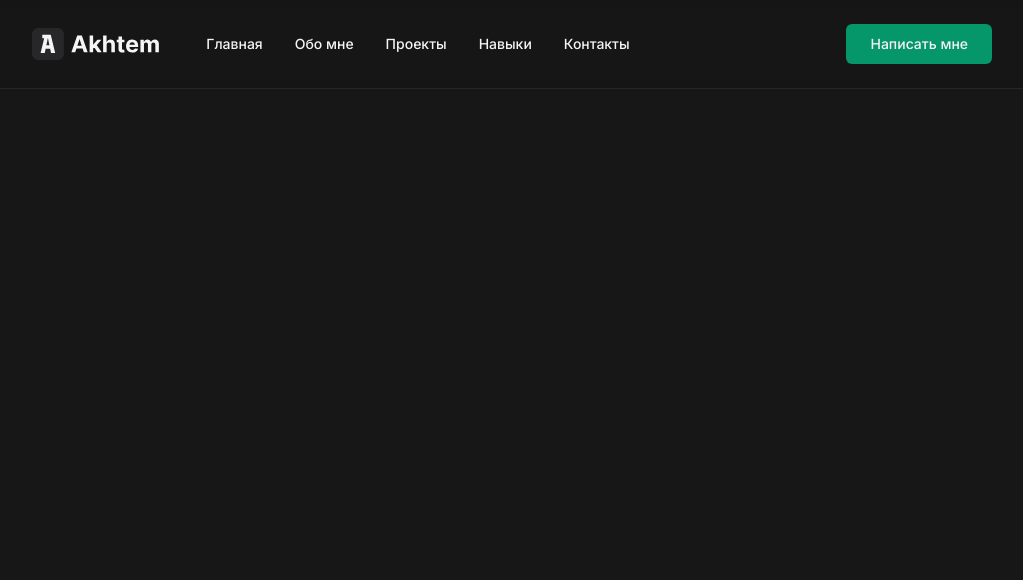
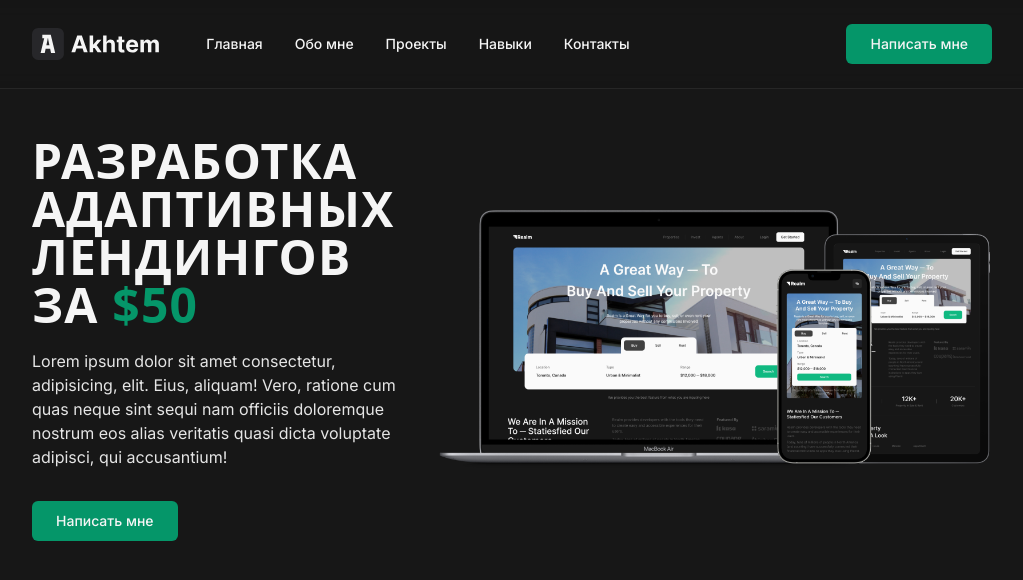
Before and after one commit to aliiev/aliiev, a React (Create React App) app: page / in a window 1280 px wide. Shown: the top 580 px of the page, without its empty margins (128-1151 px from the left). Built offline with nearby package versions, Linux system fonts and the light colour scheme; a web font is replaced by a local one.

Commit message:
Created Hero section

```diff
--- a/src/App.js
+++ b/src/App.js
@@ -1,9 +1,10 @@
 import Navbar from './components/Navbar'
-import HeroImg from './resources/images/hero.png'
+import Hero from './sections/Hero'
 
 const App = () => (
   <>
     <Navbar />
+    <Hero />
   </>
 )
 
--- a/src/components/Navbar.js
+++ b/src/components/Navbar.js
@@ -6,7 +6,7 @@ const Navbar = () => {
 
   return (
     <nav className={ `sticky bg-neutral-900 ${ !isOpen && 'backdrop-blur bg-opacity-60' } sm:backdrop-blur sm:bg-opacity-60 border-b border-neutral-800 w-full top-0 transition-opacity` }>
-      <div className="relative flex flex-col sm:flex-row justify-between items-start sm:items-center gap-6 sm:gap-10 padding py-6">
+      <div className="relative flex flex-col sm:flex-row justify-between items-start sm:items-center gap-6 sm:gap-10 p-h py-6">
 
         {/* LOGO AND TOGGLER */}
         <div className="flex justify-between items-center shrink-0 w-full sm:w-auto">
--- a/src/index.css
+++ b/src/index.css
@@ -18,6 +18,13 @@
   h1, h2, h3, h4, h5, h6 {
     @apply font-display;
     @apply font-semibold;
+    @apply tracking-wide;
+    @apply -mb-3;
+  }
+
+  section {
+    @apply p-v;
+    @apply p-h;
   }
 }
 
@@ -37,10 +44,16 @@
 }
 
 @layer utilities {
-  .padding {
+  .p-h {
     @apply px-6;
     @apply sm:px-10;
     @apply lg:px-20;
     @apply xl:px-40;
   }
+
+  .p-v {
+    @apply py-6;
+    @apply md:py-12;
+    @apply 2xl:py-20;
+  }
 }
--- /dev/null
+++ b/src/sections/Hero.js
@@ -0,0 +1,18 @@
+import HeroImg from '../resources/images/hero.png'
+
+const Hero = () => (
+  <section className="flex flex-col md:flex-row justify-between items-center gap-6 border-b border-neutral-800">
+    <div className="flex flex-col items-start gap-6 xl:gap-8 w-full md:w-2/3">
+      <h2 className="text-3xl lg:text-5xl 2xl:text-6xl uppercase">Разработка адаптивных лендингов за <span className="text-emerald-600">$50</span></h2>
+      <p className="text-base 2xl:text-xl text-neutral-200">
+        Lorem ipsum dolor sit amet consectetur, adipisicing, elit. Eius, aliquam! Vero, ratione cum quas neque sint sequi nam officiis doloremque nostrum eos alias veritatis quasi dicta voluptate adipisci, qui accusantium!
+      </p>
+      <button className="btn">Написать мне</button>
+    </div>
+    <div className="w-full order-first md:order-last">
+      <img src={ HeroImg } alt="Адаптивная верстка" />
+    </div>
+  </section>
+)
+
+export default Hero
```
